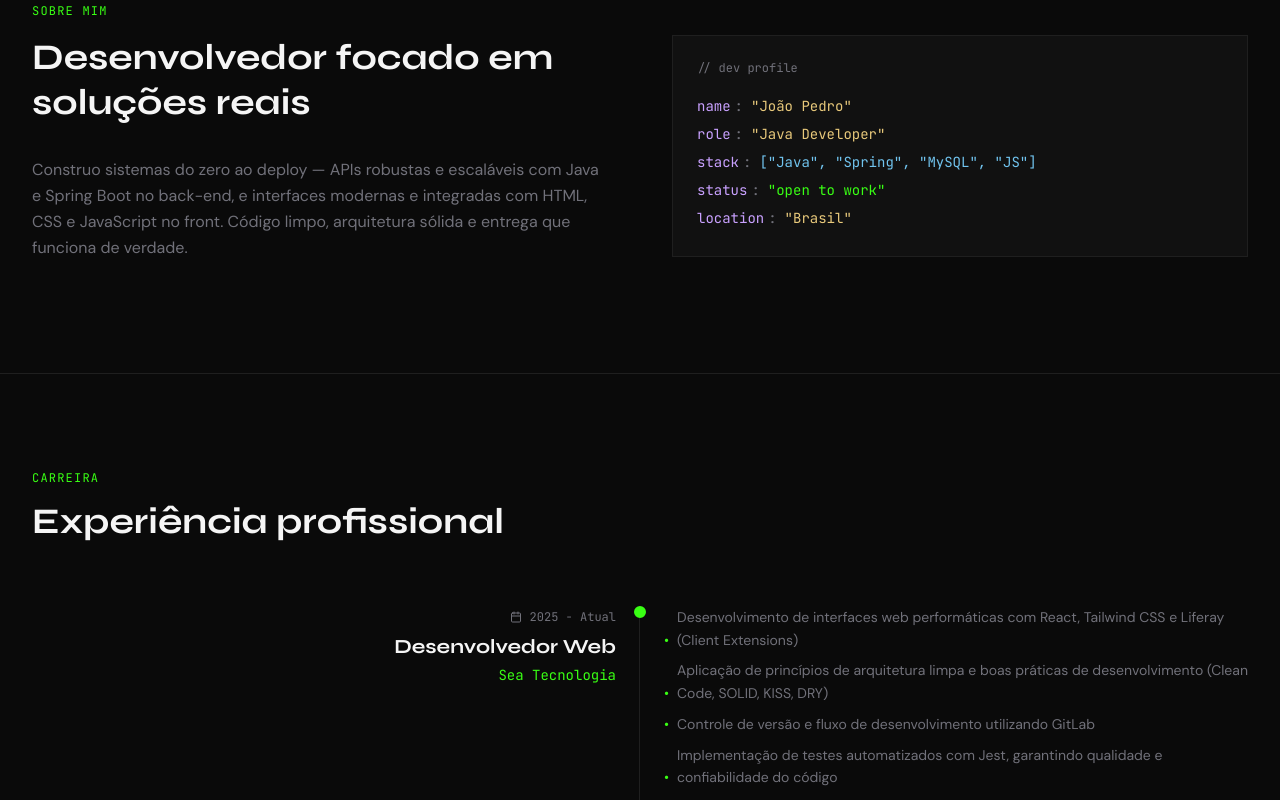
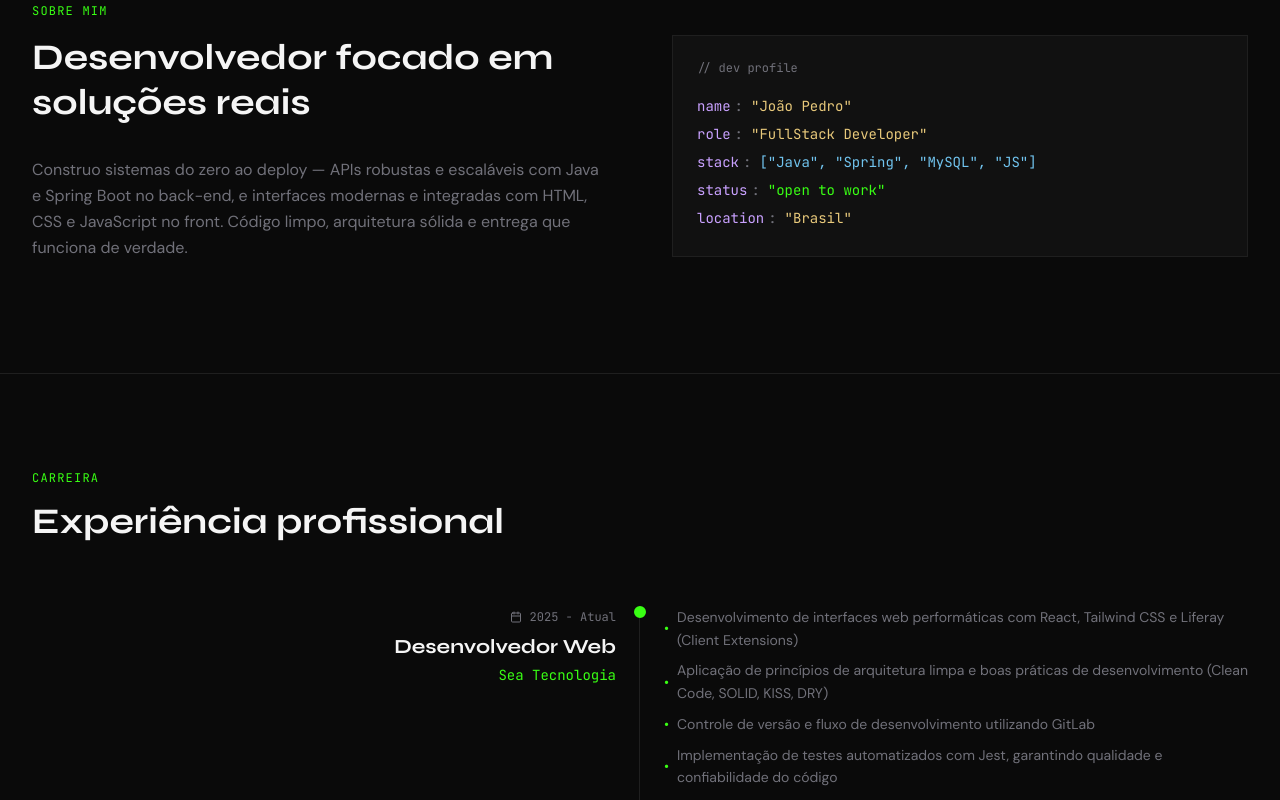
Before and after one commit to JoaoPedroAmaral/Portifolio, a React (Vite) app: page / in a window 1280 px wide. Shown: the part 1020-1820 px from the top of the page. Built offline with nearby package versions, Linux system fonts and the light colour scheme; no server answers.

Commit message:
upload img

```diff
--- a/src/components/About.jsx
+++ b/src/components/About.jsx
@@ -12,7 +12,7 @@ const fadeUp = {
 
 const CODE_LINES = [
   { key: 'name', op: ':', value: '"João Pedro"', color: 'text-[#e8c97b]' },
-  { key: 'role', op: ':', value: '"Java Developer"', color: 'text-[#e8c97b]' },
+  { key: 'role', op: ':', value: '"FullStack Developer"', color: 'text-[#e8c97b]' },
   { key: 'stack', op: ':', value: '["Java", "Spring", "MySQL", "JS"]', color: 'text-[#71c4ef]' },
   { key: 'status', op: ':', value: '"open to work"', color: 'text-[#39ff14]' },
   { key: 'location', op: ':', value: '"Brasil"', color: 'text-[#e8c97b]' },
--- a/src/components/Experience.jsx
+++ b/src/components/Experience.jsx
@@ -106,7 +106,7 @@ export default function Experience() {
                   <ul className="space-y-2">
                     {exp.description.map((item, idx) => (
                       <li key={idx} className="text-[#71717a] text-sm leading-relaxed flex items-start gap-2">
-                        <span className="text-[#39ff14] mt-auto">•</span>
+                        <span className="text-[#39ff14] mb-auto mt-auto">•</span>
                         <span>{item}</span>
                       </li>
                     ))}
--- a/src/components/FeaturedProjects.jsx
+++ b/src/components/FeaturedProjects.jsx
@@ -9,7 +9,7 @@ const PROJECTS = [
     description:
       'O Colorashin é um sistema cujo objetivo é transformar qualquer imagem em uma página para colorir. Nosso maior propósito é incentivar a liberdade criativa, permitindo que você crie de forma rápida e acessível seus próprios livros de colorir, quadros, pinturas e muito mais.',
     tags: ['React', 'Javascript', 'Java', 'Spring Boot', 'HTML', 'Tailwind', 'Eslint', 'Git', 'Mercado Pago'],
-    liveUrl: 'colorashin.onrender.com',
+    liveUrl: 'https://colorashin.onrender.com',
     githubUrl: 'https://github.com/JoaoPedroAmaral/Colorashin',
     img: '/IMG/Colorashin.png',
   },
@@ -19,7 +19,7 @@ const PROJECTS = [
     description:
       ' Mentech é um sistema web desenvolvido para auxiliar profissionais da Terapia Cognitivo-Comportamental (TCC) no gerenciamento completo de pacientes e atendimentos. A plataforma permite o controle detalhado de pacientes, acompanhamento do progresso terapêutico e registro de informações clínicas, incluindo anamnese e prontuários.',
     tags: ['Flask', 'Python', 'Javascript', 'JWT', 'MYSQL', 'React'],
-    liveUrl: 'Mentech.app.br',
+    liveUrl: 'https://mentech.app.br',
     githubUrl: 'https://github.com/JoaoPedroAmaral/MentechFrontEnd',
     img: '/IMG/Mentech.png',
   },
```
